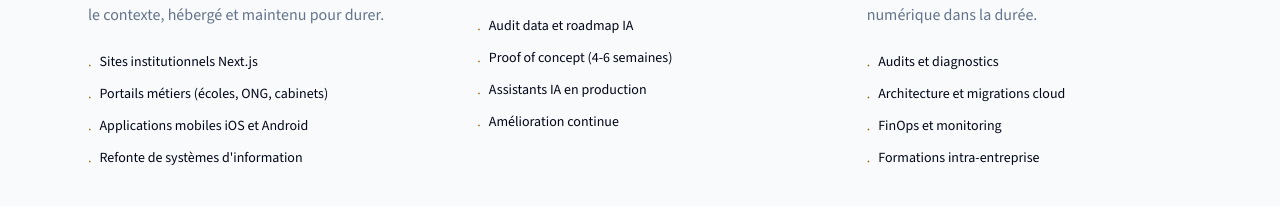
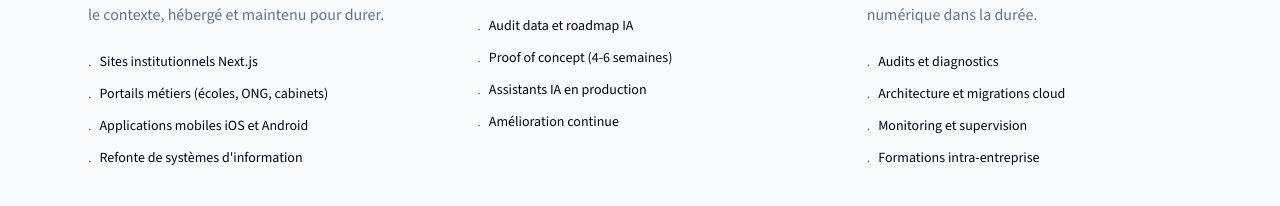
Before and after one commit to Sparctuce-X-X/Niqo-Services, a Next.js app in the folder web/: page / in a window 1280 px wide. Shown: the part 1759-1965 px from the top of the page. Built offline with nearby package versions, Linux system fonts and the light colour scheme.

Commit message:
fix: drop FinOps from catalog — not offered

```diff
--- a/web/app/components/Services.tsx
+++ b/web/app/components/Services.tsx
@@ -34,7 +34,7 @@ const services = [
     deliverables: [
       "Audits et diagnostics",
       "Architecture et migrations cloud",
-      "FinOps et monitoring",
+      "Monitoring et supervision",
       "Formations intra-entreprise",
     ],
   },
```
